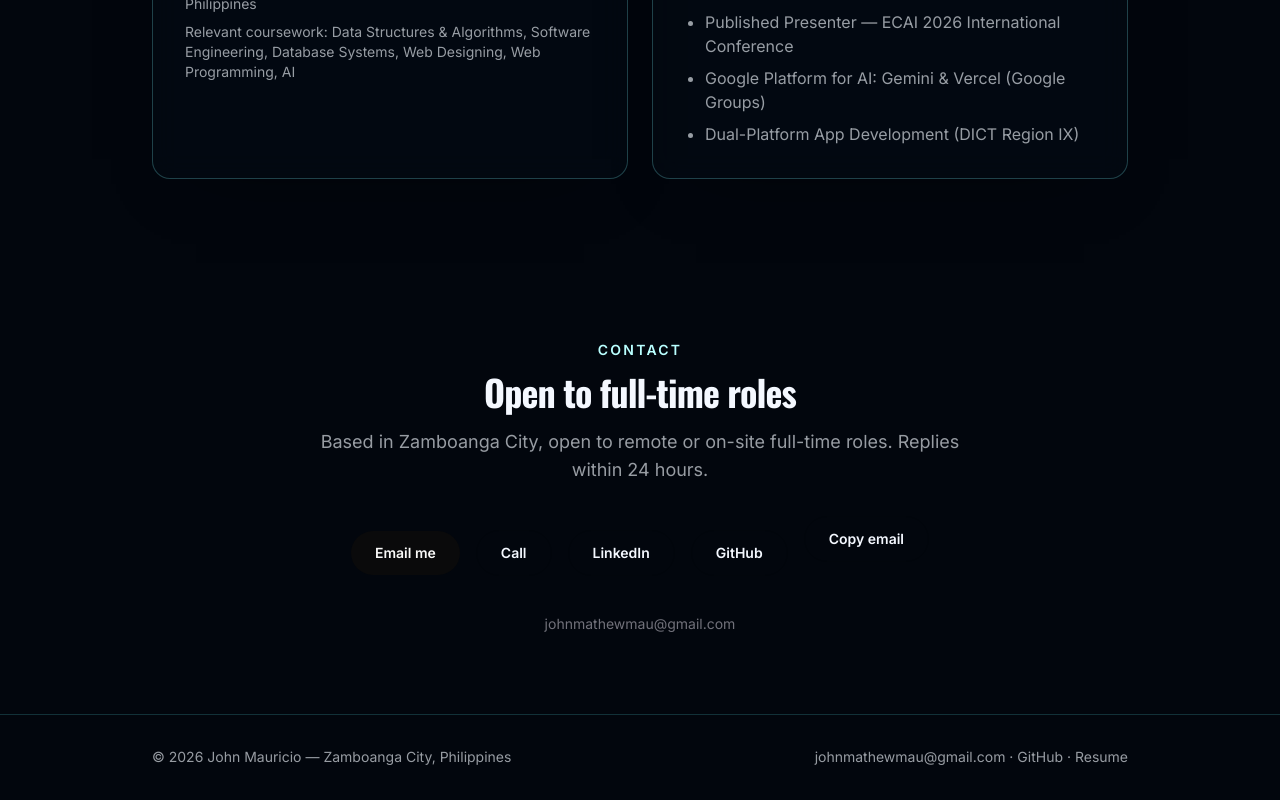
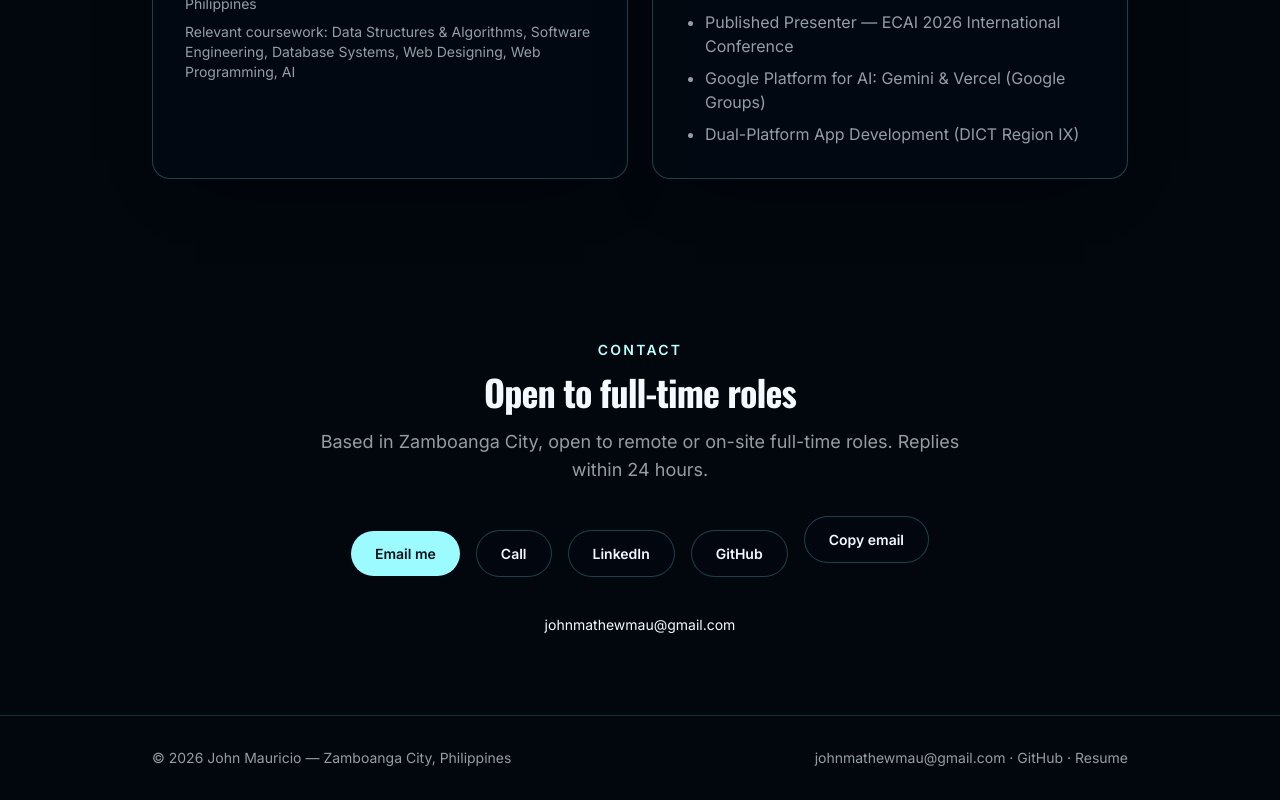
Before and after one commit to Matchewmau/animated-portfolio, a Next.js app: page / in a window 1280 px wide. Shown: the part 4625-5425 px from the top of the page. Built offline with nearby package versions, Linux system fonts and the light colour scheme.

Commit message:
feat: theme contact actions and shared controls

```diff
--- a/app/globals.css
+++ b/app/globals.css
@@ -1048,3 +1048,12 @@ footer {
 .experience-bullets {
   color: var(--world-dim);
 }
+
+.safe-image-fallback {
+  background: linear-gradient(
+    135deg,
+    var(--world-bg) 0%,
+    color-mix(in srgb, var(--world-accent-fill) 70%, var(--world-bg)) 100%
+  );
+  color: var(--world-fg);
+}
--- a/src/components/Contact.tsx
+++ b/src/components/Contact.tsx
@@ -14,13 +14,13 @@ export default function Contact() {
         <div className="mt-8 flex flex-wrap items-center justify-center gap-4">
           <a
             href={`mailto:${profile.email}?subject=Full-time%20opportunity%20for%20${encodeURIComponent(profile.name)}`}
-            className="rounded-full bg-ink px-6 py-3 text-sm font-semibold text-paper transition hover:bg-accent"
+            className="btn-primary"
           >
             Email me
           </a>
           <a
             href={`tel:${profile.phone.replace(/[^\d+]/g, "")}`}
-            className="rounded-full border border-ink/15 px-6 py-3 text-sm font-semibold transition hover:border-accent hover:text-accent"
+            className="btn-secondary"
           >
             Call
           </a>
@@ -28,7 +28,7 @@ export default function Contact() {
             href={profile.linkedin}
             target="_blank"
             rel="noreferrer"
-            className="rounded-full border border-ink/15 px-6 py-3 text-sm font-semibold transition hover:border-accent hover:text-accent"
+            className="btn-secondary"
           >
             LinkedIn
           </a>
@@ -36,14 +36,14 @@ export default function Contact() {
             href={profile.github}
             target="_blank"
             rel="noreferrer"
-            className="rounded-full border border-ink/15 px-6 py-3 text-sm font-semibold transition hover:border-accent hover:text-accent"
+            className="btn-secondary"
           >
             GitHub
           </a>
           <CopyEmailButton email={profile.email} />
         </div>
         <p className="mt-6 text-sm text-muted">
-          <a href={`mailto:${profile.email}`} className="hover:text-accent">
+          <a href={`mailto:${profile.email}`} className="world-link">
             {profile.email}
           </a>
         </p>
--- a/src/components/CopyEmailButton.tsx
+++ b/src/components/CopyEmailButton.tsx
@@ -36,11 +36,11 @@ export default function CopyEmailButton({ email }: { email: string }) {
       <button
         type="button"
         onClick={handleCopy}
-        className="rounded-full border border-ink/15 px-6 py-3 text-sm font-semibold transition hover:border-accent hover:text-accent"
+        className="btn-secondary"
       >
         Copy email
       </button>
-      <p aria-live="polite" className="min-h-5 text-sm text-muted">
+      <p aria-live="polite" className="muted-copy min-h-5 text-sm">
         {status === "copied"
           ? "Email copied to clipboard."
           : status === "manual"
--- a/src/components/MagneticButton.tsx
+++ b/src/components/MagneticButton.tsx
@@ -30,7 +30,7 @@ export default function MagneticButton({
   const className =
     tone === "hero"
       ? "hero-btn-primary inline-block rounded-full px-6 py-3 text-sm font-semibold transition"
-      : "inline-block rounded-full bg-ink px-6 py-3 text-sm font-semibold text-paper transition hover:bg-accent";
+      : "btn-primary inline-block";
 
   const disableMotion = mounted && Boolean(reduceMotion);
 
--- a/src/components/SafeImage.tsx
+++ b/src/components/SafeImage.tsx
@@ -29,12 +29,12 @@ export default function SafeImage({
       <div
         role="img"
         aria-label={alt}
-        className="absolute inset-0 flex flex-col items-start justify-end gap-1 bg-gradient-to-br from-ink via-ink/90 to-accent/80 p-5 text-paper"
+        className="safe-image-fallback absolute inset-0 flex flex-col items-start justify-end gap-1 p-5"
       >
         {fallbackTitle ? (
           <p className="font-display text-lg font-bold leading-tight">{fallbackTitle}</p>
         ) : null}
-        {fallbackMetric ? <p className="text-xs font-semibold text-paper/70">{fallbackMetric}</p> : null}
+        {fallbackMetric ? <p className="text-xs font-semibold muted-copy">{fallbackMetric}</p> : null}
       </div>
     );
   }
```
Also changed, not shown: 1 other file (tests, documents, lock files or other folders).
